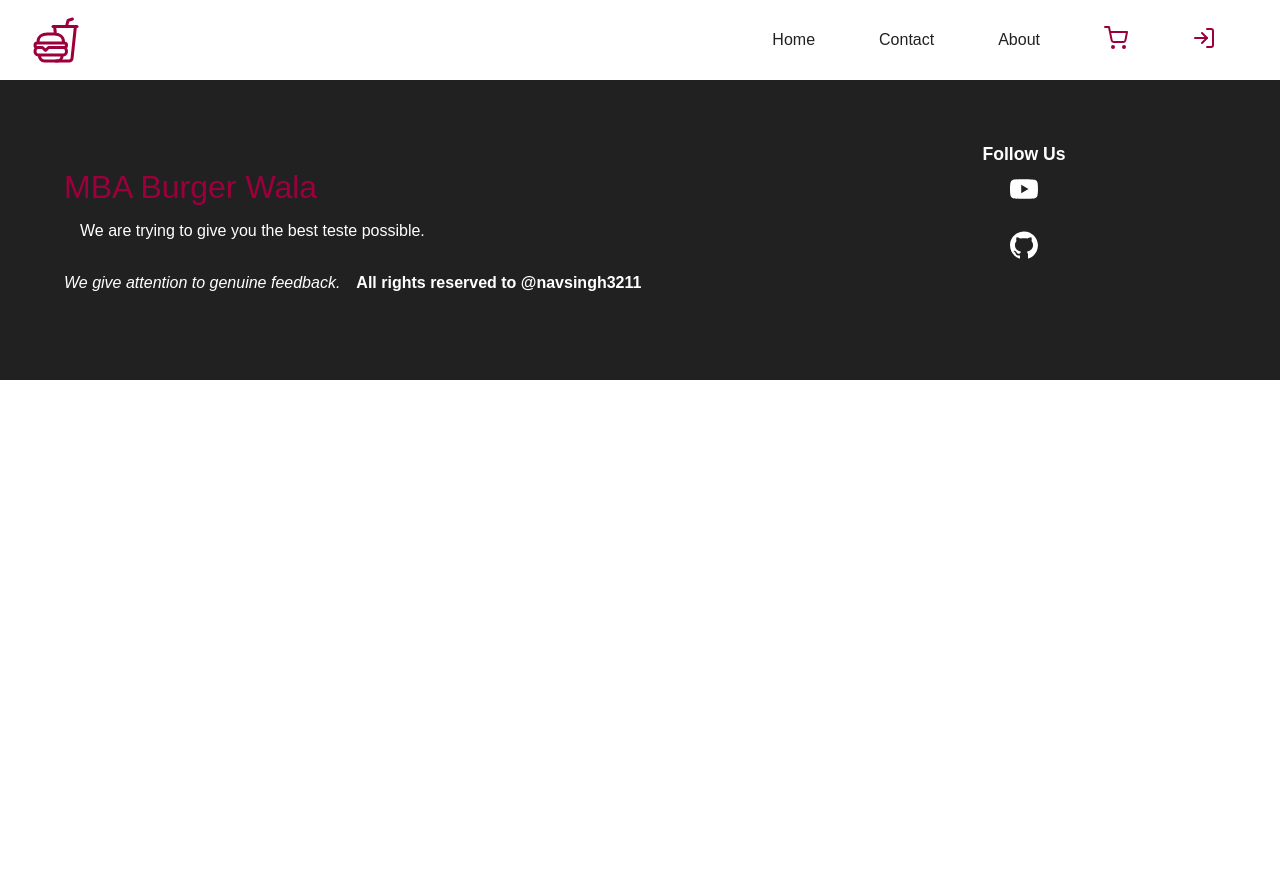
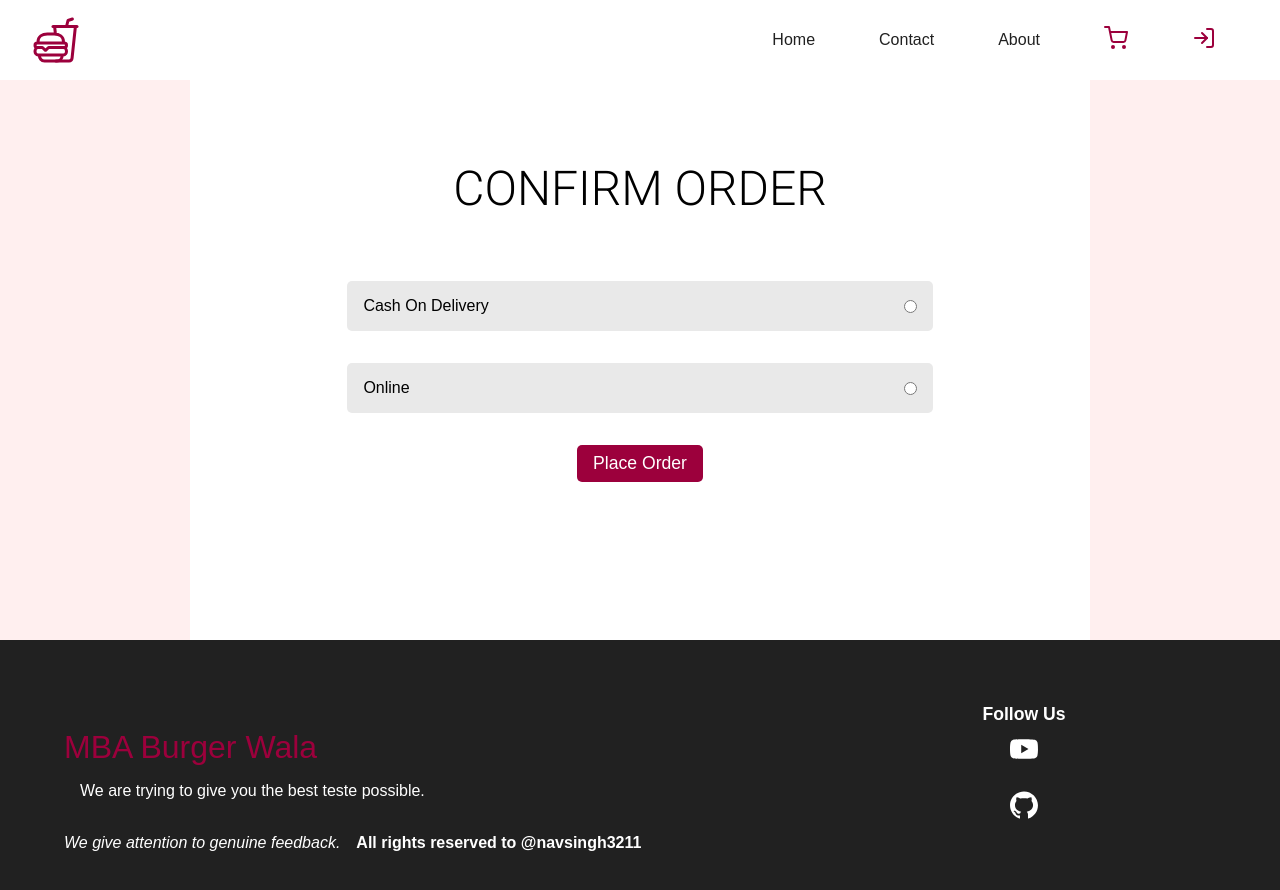
Before and after one commit to navsingh3211/MBABURGERWALA, a React (Create React App) app in the folder frontend/: page /confirmOrder in a window 1280 px wide. Shown: the top 890 px of the page. Before the commit the page ends 800 px from the top, so only its background shows below. Built offline with nearby package versions, Linux system fonts and the light colour scheme.

Commit message:
shipping,oderConfirm,paymentSuccess work done

```diff
--- a/frontend/src/App.js
+++ b/frontend/src/App.js
@@ -4,6 +4,10 @@ import Header from "./components/layout/Header";
 import Footer from "./components/layout/Footer";
 import Contact from "./components/contact/Contact";
 import Cart from "./components/cart/Cart";
+import Shipping from "./components/cart/Shipping";
+import ConfirmOrder from "./components/cart/ConfirmOrder";
+import PaymentSuccess from "./components/cart/PaymentSuccess";
+
 
 
 import "./styles/app.scss";
@@ -14,6 +18,13 @@ import "./styles/menu.scss";
 import "./styles/footer.scss";
 import "./styles/contact.scss";
 import "./styles/cart.scss";
+import "./styles/cart.scss";
+import "./styles/shipping.scss";
+import "./styles/confirmOrder.scss";
+import "./styles/paymentsuccess.scss";
+
+
+
 
 
 
@@ -27,6 +38,9 @@ function App() {
         <Route path="/" element={<Home />}></Route>
         <Route path="/contact" element={<Contact />}></Route>
         <Route path="/cart" element={<Cart />}></Route>
+        <Route path="/shipping" element={<Shipping />}></Route>
+        <Route path="/confirmOrder" element={<ConfirmOrder />}></Route>
+        <Route path="/paymentsuccess" element={<PaymentSuccess />}></Route>
       </Routes>
 
       <Footer />
--- /dev/null
+++ b/frontend/src/components/cart/ConfirmOrder.jsx
@@ -0,0 +1,25 @@
+import React from "react";
+
+
+const ConfirmOrder = () => {
+  return (
+    <section className="confirmOrder">
+      <main>
+        <h1>Confirm Order</h1>
+        <form>
+          <div>
+            <label>Cash On Delivery</label>
+            <input type="radio" name="payment" />
+          </div>
+          <div>
+            <label>Online</label>
+            <input type="radio" name="payment" />
+          </div>
+          <button type="submit">Place Order</button>
+        </form>
+      </main>
+    </section>
+  );
+};
+
+export default ConfirmOrder;
--- /dev/null
+++ b/frontend/src/components/cart/PaymentSuccess.jsx
@@ -0,0 +1,15 @@
+import React from "react";
+import {Link} from "react-router-dom"
+const PaymentSuccess = () => {
+  return (
+    <section className="paymentsuccess">
+      <main>
+        <h1>Order Confirmed</h1>
+              <p>Order Placed Successfully, You can check order status below</p>
+              <Link to="/myorders">Check Status</Link>
+      </main>
+    </section>
+  );
+};
+
+export default PaymentSuccess;
--- /dev/null
+++ b/frontend/src/components/cart/Shipping.jsx
@@ -0,0 +1,57 @@
+import React from "react";
+import {Country,State} from "country-state-city"
+
+const Shipping = () => {
+    return (
+      <section className="shipping">
+        <main>
+          <h1>Shipping Details</h1>
+          <form>
+            <div>
+              <label>H.No</label>
+              <input type="text" placeholder="Enter House No." />
+            </div>
+            <div>
+              <label>City</label>
+              <input type="text" placeholder="Enter City Name" />
+            </div>
+            <div>
+              <label>Country</label>
+              <select>
+                <option value="">Country</option>
+                {Country &&
+                  Country.getAllCountries().map((i) => (
+                    <option value={i.isoCode} key={i.isoCode}>
+                      {i.name}
+                    </option>
+                  ))}
+              </select>
+            </div>
+            <div>
+              <label>State</label>
+              <select>
+                <option value="">State</option>
+                {State &&
+                  State.getStatesOfCountry("IN").map((i) => (
+                    <option value={i.isoCode} key={i.isoCode}>
+                      {i.name}
+                    </option>
+                  ))}
+              </select>
+            </div>
+            <div>
+              <label>Pin Code</label>
+              <input type="number" placeholder="Enter Pin Code" />
+            </div>
+            <div>
+              <label>Phone Number</label>
+              <input type="number" placeholder="Enter Phone No." />
+            </div>
+            <button type="submit">Conform Order</button>
+          </form>
+        </main>
+      </section>
+    );
+};
+
+export default Shipping;
--- /dev/null
+++ b/frontend/src/styles/confirmOrder.scss
@@ -0,0 +1,64 @@
+@import "colors";
+
+.confirmOrder {
+    background-color: $pink;
+    width: 100%;
+    height: 70vh;
+
+    >main {
+        height: 100%;
+        background-color: white;
+        max-width: 900px;
+        margin: auto;
+        padding: 2rem;
+
+        >h1 {
+            text-transform: uppercase;
+            text-align: center;
+            margin: 3rem;
+            font: 100 3rem "Roboto";
+        }
+
+        >form {
+            display: flex;
+            flex-direction: column;
+            align-items: center;
+
+            >div {
+                background-color: rgb(233, 233, 233);
+                margin: 1rem;
+                border-radius: 5px;
+                padding: 1rem;
+                width: 70%;
+                display: flex;
+                align-items: center;
+                justify-content: space-between;
+            }
+
+            >button {
+                background-color: $red;
+                color: white;
+                outline: none;
+                border: none;
+                padding: 0.5rem 1rem;
+                border-radius: 5px;
+                margin: 1rem;
+                text-align: center;
+                cursor: pointer;
+                font-size: 1.1rem;
+            }
+        }
+    }
+}
+
+@media screen and (max-width: 600px) {
+    .confirmOrder>main>form {
+        >div {
+            width: 100%;
+        }
+
+        >button {
+            width: 100%;
+        }
+    }
+}
--- /dev/null
+++ b/frontend/src/styles/paymentsuccess.scss
@@ -0,0 +1,38 @@
+@import "colors";
+
+.paymentsuccess {
+    background-color: $pink;
+    width: 100%;
+    height: 80vh;
+
+    >main {
+        height: 100%;
+        background-color: white;
+        max-width: 900px;
+        margin: auto;
+        padding: 2rem;
+        display: flex;
+        flex-direction: column;
+        align-items: center;
+
+        >h1 {
+            text-transform: uppercase;
+            text-align: center;
+            margin: 3rem;
+            font: 100 3rem "Roboto";
+        }
+
+        >a {
+            background-color: $red;
+            border: none;
+            outline: none;
+            color: white;
+            padding: 0.5rem 1rem;
+            border-radius: 5px;
+            margin: 1rem;
+            text-align: center;
+            cursor: pointer;
+            font-size: 1.1rem;
+        }
+    }
+}
--- /dev/null
+++ b/frontend/src/styles/shipping.scss
@@ -0,0 +1,80 @@
+@import "colors";
+
+.shipping {
+    background-color: $pink;
+    width: 100%;
+    height: 100vh;
+
+    >main {
+        height: 100%;
+        background-color: white;
+        max-width: 900px;
+        margin: auto;
+        padding: 2rem;
+
+        >h1 {
+            text-transform: uppercase;
+            text-align: center;
+            margin: 3rem;
+            font: 100 3rem "Roboto";
+        }
+
+        >form {
+            display: flex;
+            flex-direction: column;
+            align-items: center;
+
+            >div {
+                width: 70%;
+                display: flex;
+                align-items: center;
+                justify-content: space-between;
+
+                >label {
+                    white-space: nowrap;
+                }
+
+                >input,
+                >select {
+                    width: 450px;
+                    padding: 0.5rem 1rem;
+                    outline: none;
+                    border: 1px solid rgba(0, 0, 0, 0.172);
+                    border-radius: 5px;
+                    margin: 1rem;
+                    font-size: 1rem;
+                }
+            }
+
+            >button {
+                background-color: $red;
+                color: white;
+                outline: none;
+                border: none;
+                padding: 0.5rem 1rem;
+                border-radius: 5px;
+                margin: 1rem;
+                text-align: center;
+                cursor: pointer;
+                font-size: 1.1rem;
+            }
+        }
+    }
+}
+
+@media screen and (max-width: 600px) {
+    .shipping>main>form {
+        >div {
+            width: 100%;
+
+            >input,
+            >select {
+                width: 100%;
+            }
+        }
+
+        >button {
+            width: 100%;
+        }
+    }
+}
```
